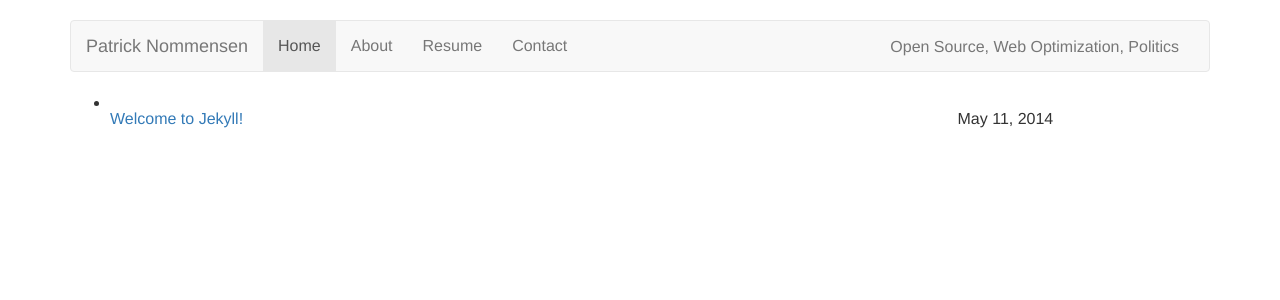
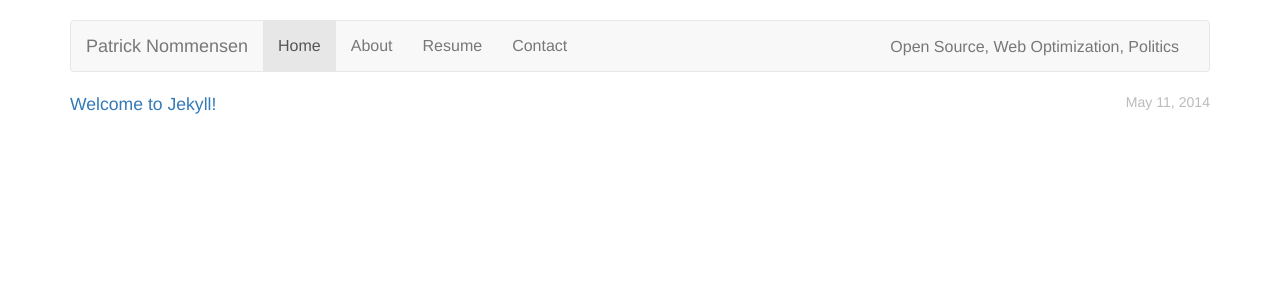
Before and after one commit to pnommensen/pnommensen.github.io, a Jekyll site: the page built from index.html, in a window 1280 px wide. Shown: the top 300 px of the page. Built offline with Jekyll 4.4.1, drawn with Linux system fonts in a browser that asks for light colours; nearby versions of some CDN libraries.

Commit message:
index date update

```diff
--- a/_includes/header.html
+++ b/_includes/header.html
@@ -37,6 +37,16 @@ font-size: 0.9em;
 a.revision-history {
 color: #aaa;
 }
+.posts {
+list-style: none;
+padding-left: 0;
+font-size: 1.1em;
+}
+.posts li .date {
+font-size: 0.8em;
+color: #bbb;
+text-align: right;
+}
 </style>
 
 </head>
```
